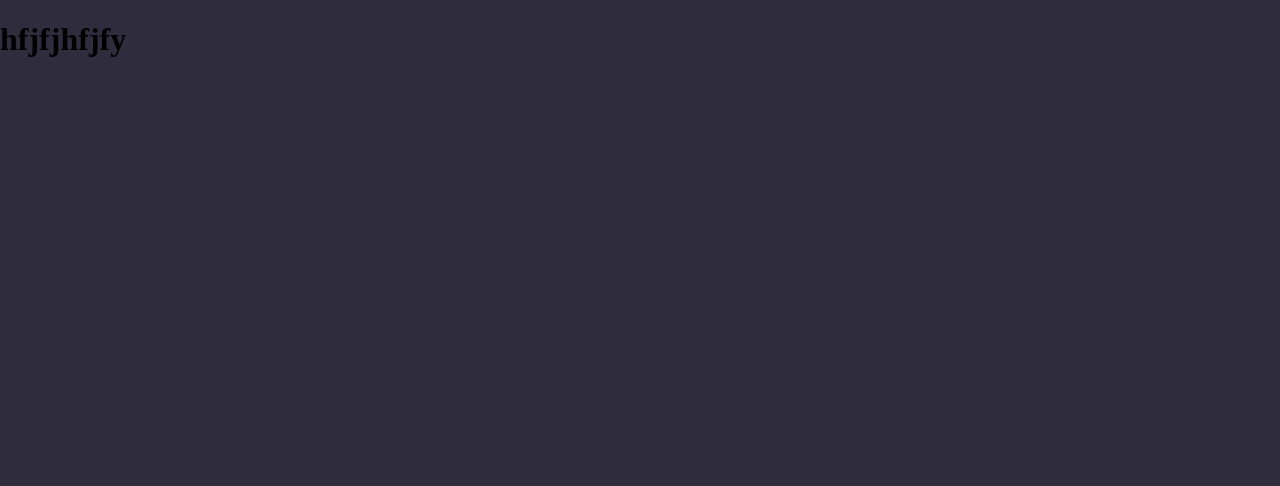
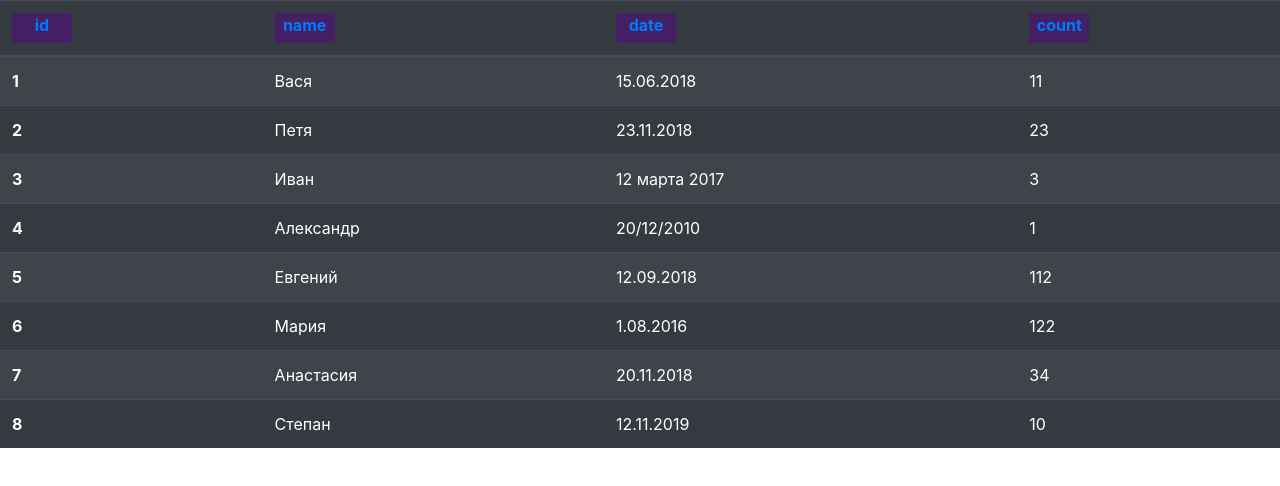
Before and after one commit to katrinkattt/testys, a React (Create React App) app in the folder testy2/test-two/: page / in a window 1280 px wide. Shown: the top 486 px of the page. Built offline with nearby package versions, Linux system fonts and the light colour scheme.

Commit message:
add Table in app

```diff
--- a/testy2/test-two/src/App.js
+++ b/testy2/test-two/src/App.js
@@ -1,10 +1,11 @@
 import React from 'react';
-
+import Table from './components/table';
+import './bootstrap.css';
 
 function App() {
   return (
     <div className="App">
-      <h1>hfjfjhfjfy</h1>
+      <Table />
     </div>
   );
 }
```
